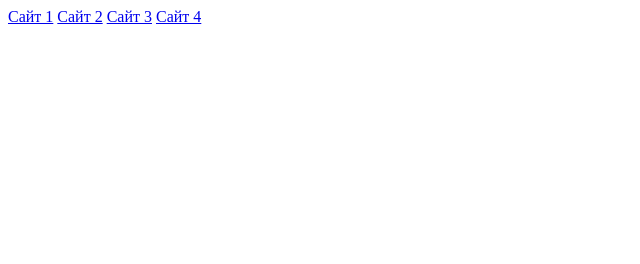
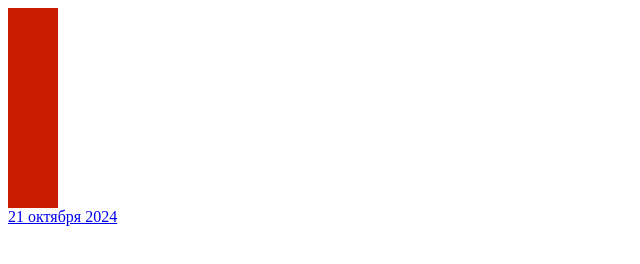
Before and after one commit to m1obke1/m1obke1.github.io, a plain HTML site: page index.html in a window 1280 px wide. Shown: the whole page, without its empty margins (0-640 px from the left). Drawn offline with Linux system fonts and the light colour scheme.

Commit message:
Add files via upload

```diff
--- a/index.html
+++ b/index.html
@@ -1,14 +1,19 @@
 <!DOCTYPE html>
 <html lang="en">
 <head>
-    <meta charset="UTF-8">
-    <meta name="viewport" content="width=device-width, initial-scale=1.0">
-    <title>Портфолио</title>
+  <meta charset="UTF-8">
+  <meta name="viewport" content="width=device-width, initial-scale=1.0">
+  <title>Document</title>
 </head>
 <body>
-    <a href="index1.html">Сайт 1</a>
-    <a href="index2.html">Сайт 2</a>
-    <a href="index3.html">Сайт 3</a>
-    <a href="index4.html">Сайт 4</a>
+
 </body>
+<script>
+  let elem = document.createElement('div')
+  elem.style.width = '50px'
+  elem.style.height = '200px'
+  elem.style.backgroundColor = '#c91d02'
+  document.body.append(elem)
+</script>
+<a href="21okt24.html"> 21 октября 2024</a>
 </html>
```
